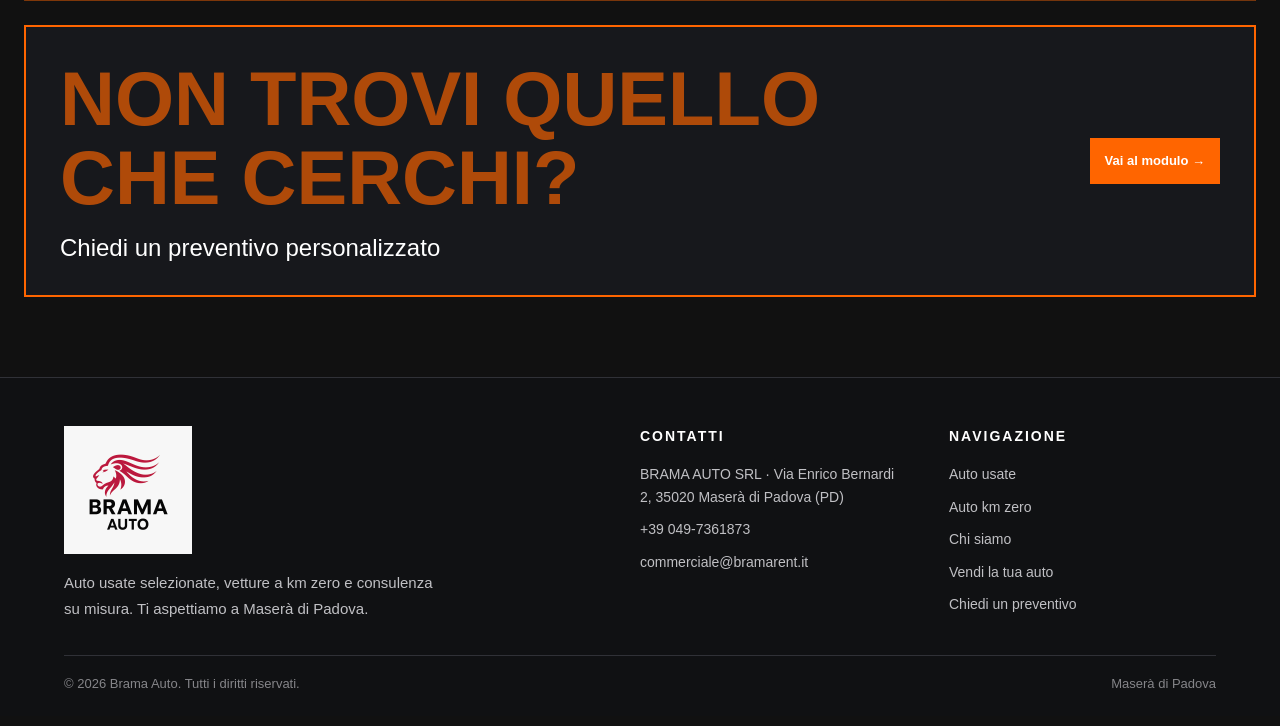
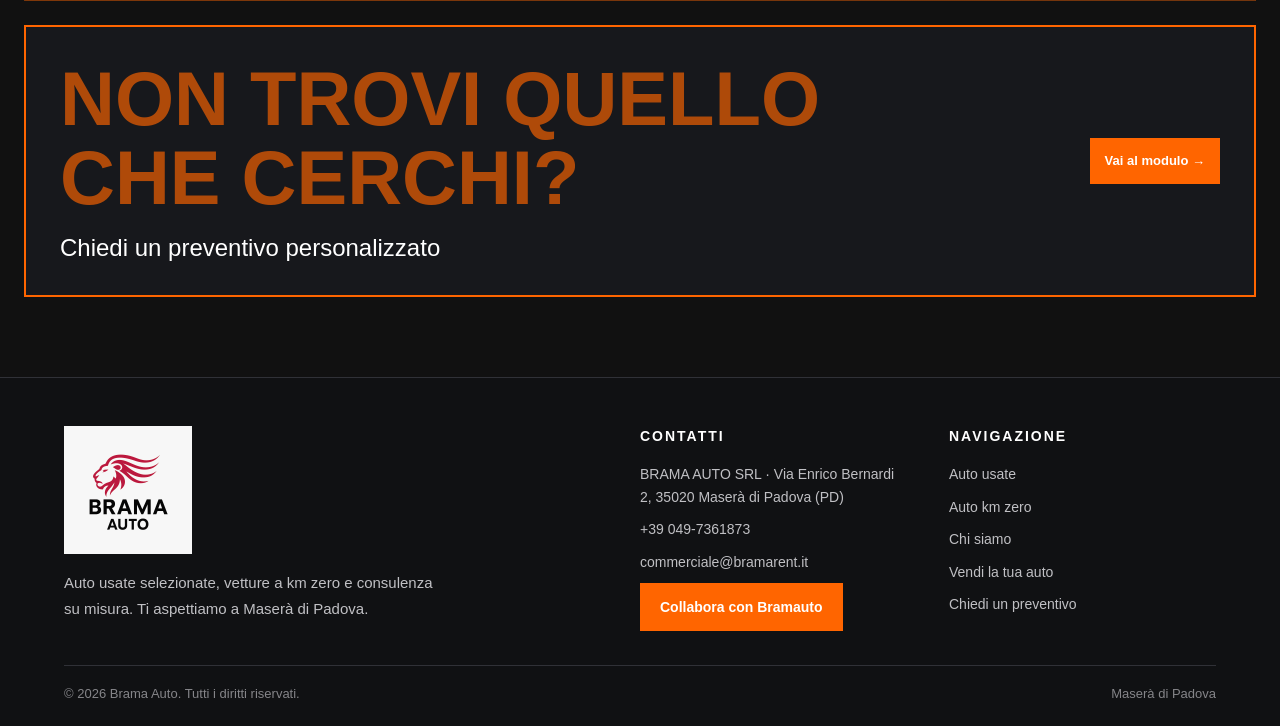
Before and after one commit to bramauto/stargazers-log, a plain HTML site: page usato.html in a window 1280 px wide. Shown: the part 5191-5917 px from the top of the page. Drawn offline with Linux system fonts and the light colour scheme.

Commit message:
Aggiungi Collabora con Bramauto in usato.html

```diff
--- a/usato.html
+++ b/usato.html
@@ -36,6 +36,8 @@
     @media (prefers-reduced-motion: no-preference) {
       .custom-request h2 { animation: request-pulse 1.8s ease-in-out infinite; }
     }
+    .site-footer a.collabora-link{display:inline-flex;justify-self:start;align-items:center;justify-content:center;min-height:48px;padding:0 20px;background:var(--orange);color:white;font-size:14px;font-weight:700;text-decoration:none}
+    .site-footer a.collabora-link:is(:hover,:focus-visible){background:#e85c00;color:white}
   </style>
 </head>
 <body>
@@ -64,7 +66,8 @@
   <footer class="site-footer">
     <div class="footer-content">
       <div class="footer-brand"><a class="logo" href="index.html" aria-label="Brama Auto, pagina iniziale"><img src="logo2.jpeg" alt="Brama Auto" width="128" height="128" loading="lazy" style="display:block"></a><p>Auto usate selezionate, vetture a km zero e consulenza su misura. Ti aspettiamo a Maserà di Padova.</p></div>
-      <div class="footer-contact"><h2 class="footer-heading">CONTATTI</h2><div class="footer-links" aria-label="Contatti Brama Auto"><p>BRAMA AUTO SRL · Via Enrico Bernardi 2, 35020 Maserà di Padova (PD)</p><p><a href="tel:+390497361873">+39 049-7361873</a></p><p><a href="mailto:commerciale@bramarent.it">commerciale@bramarent.it</a></p></div></div>
+      <div class="footer-contact"><h2 class="footer-heading">CONTATTI</h2><div class="footer-links" aria-label="Contatti Brama Auto"><p>BRAMA AUTO SRL · Via Enrico Bernardi 2, 35020 Maserà di Padova (PD)</p><p><a href="tel:+390497361873">+39 049-7361873</a></p><p><a href="mailto:commerciale@bramarent.it">commerciale@bramarent.it</a></p>
+          <a class="collabora-link" href="chiedi.html?info=collabora">Collabora con Bramauto</a></div></div>
       <div><h2 class="footer-heading">NAVIGAZIONE</h2><nav class="footer-links" aria-label="Link del piè di pagina"><a href="usato.html">Auto usate</a><a href="km-zero.html">Auto km zero</a><a href="chi-siamo.html">Chi siamo</a><a href="vendi.html">Vendi la tua auto</a><a href="chiedi.html">Chiedi un preventivo</a></nav></div>
     </div>
     <div class="footer-bottom"><span>© 2026 Brama Auto. Tutti i diritti riservati.</span><span>Maserà di Padova</span></div>
```
